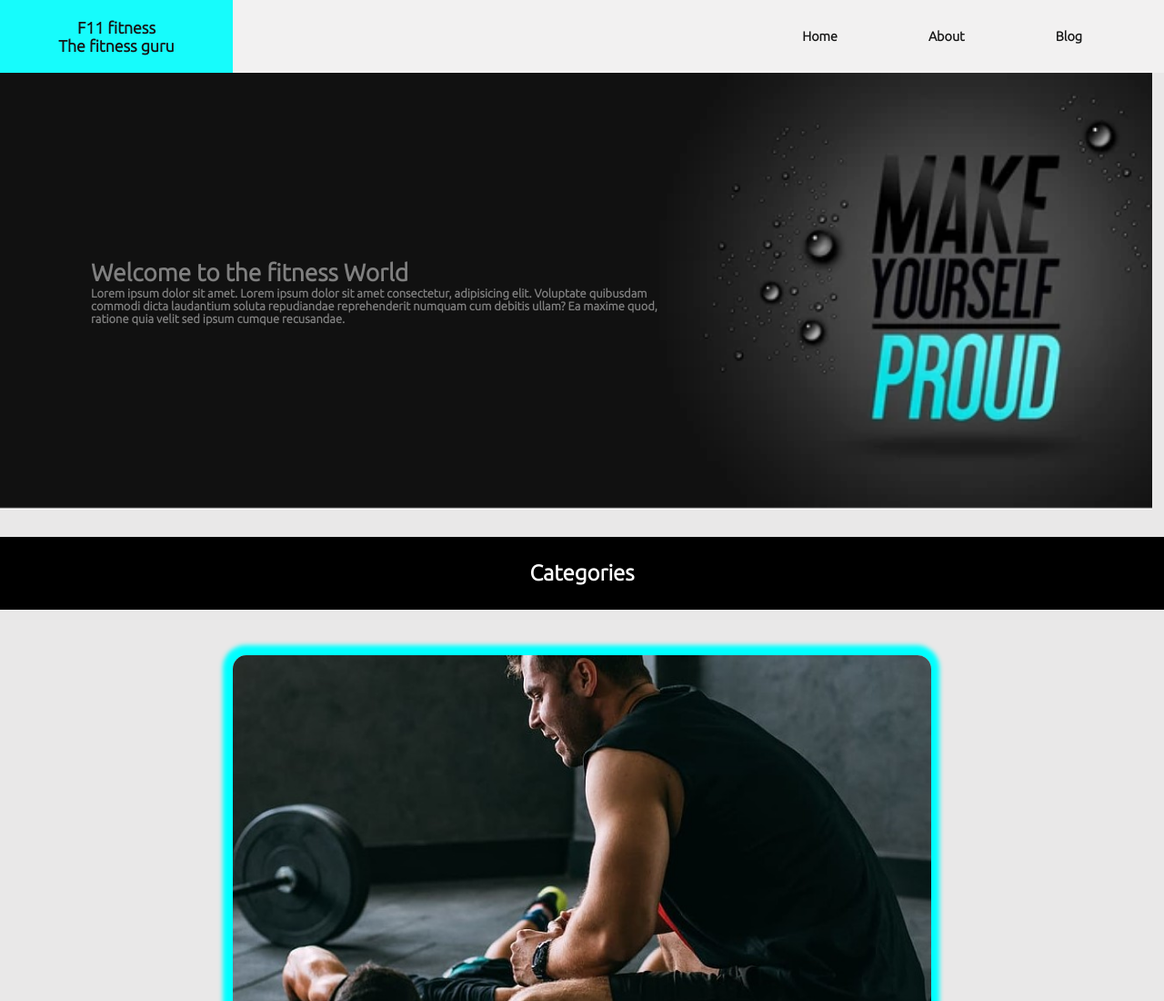
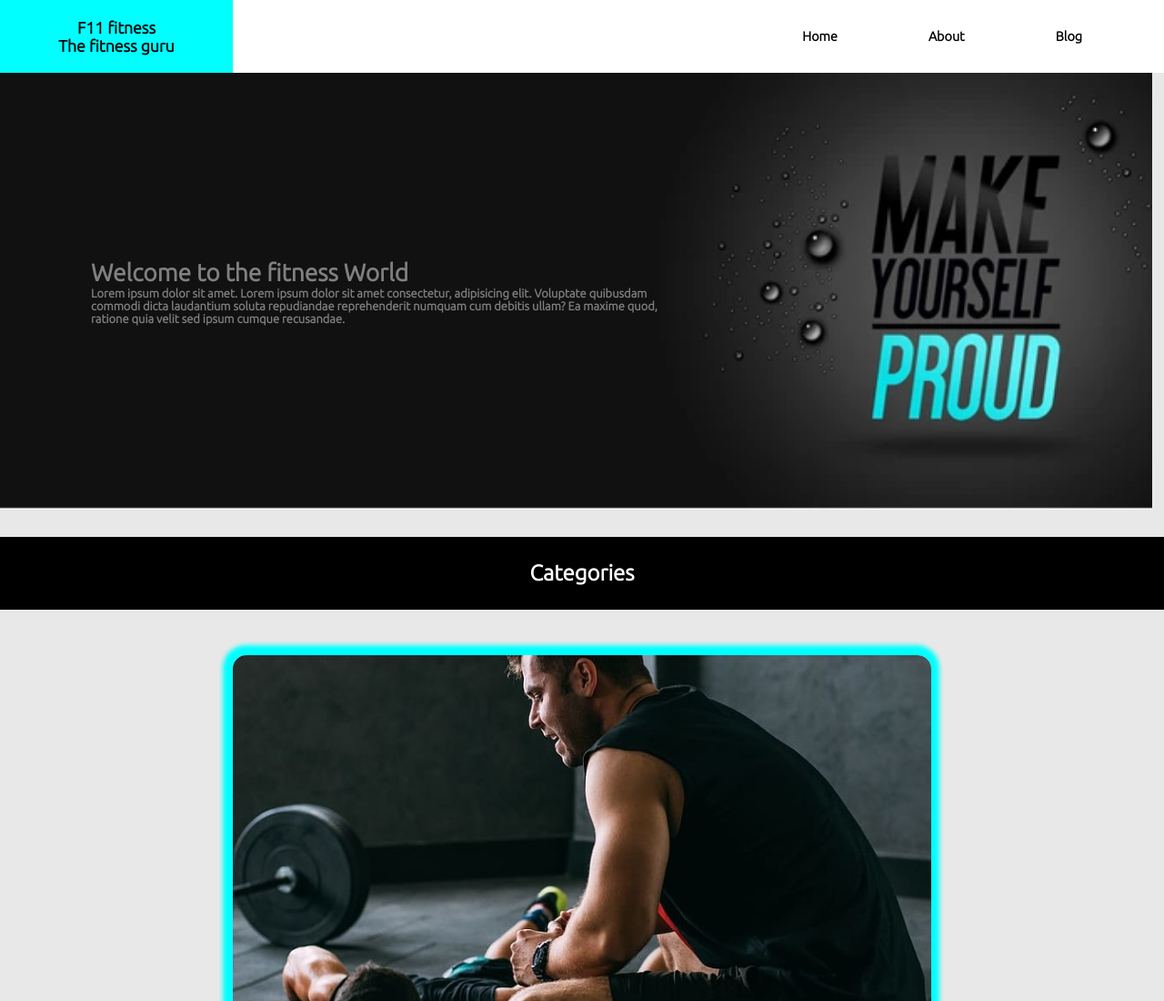
Before and after one commit to vaibhirajput/upgrad_project, a plain HTML site: page index.html in a window 1280 px wide. Shown: the top 1100 px of the page at 91% size. Drawn offline with Linux system fonts and the light colour scheme; files whose address does not match are found by name.

Commit message:
fix navbar

```diff
--- a/style.css
+++ b/style.css
@@ -15,12 +15,15 @@ body {
     display: flex;
     /* height: 20vh; */
     height: auto;
-    background-color: rgba(255, 255, 255, 0.418);
+    background-color: white;
     ;
     align-items: center;
     justify-content: space-between;
-    opacity: 0.90;
+    /* opacity: 0.90; */
     overflow: hidden;
+    position: sticky;
+    top: 0px;
+    z-index: 999;
 }
 
 .nav {
```
